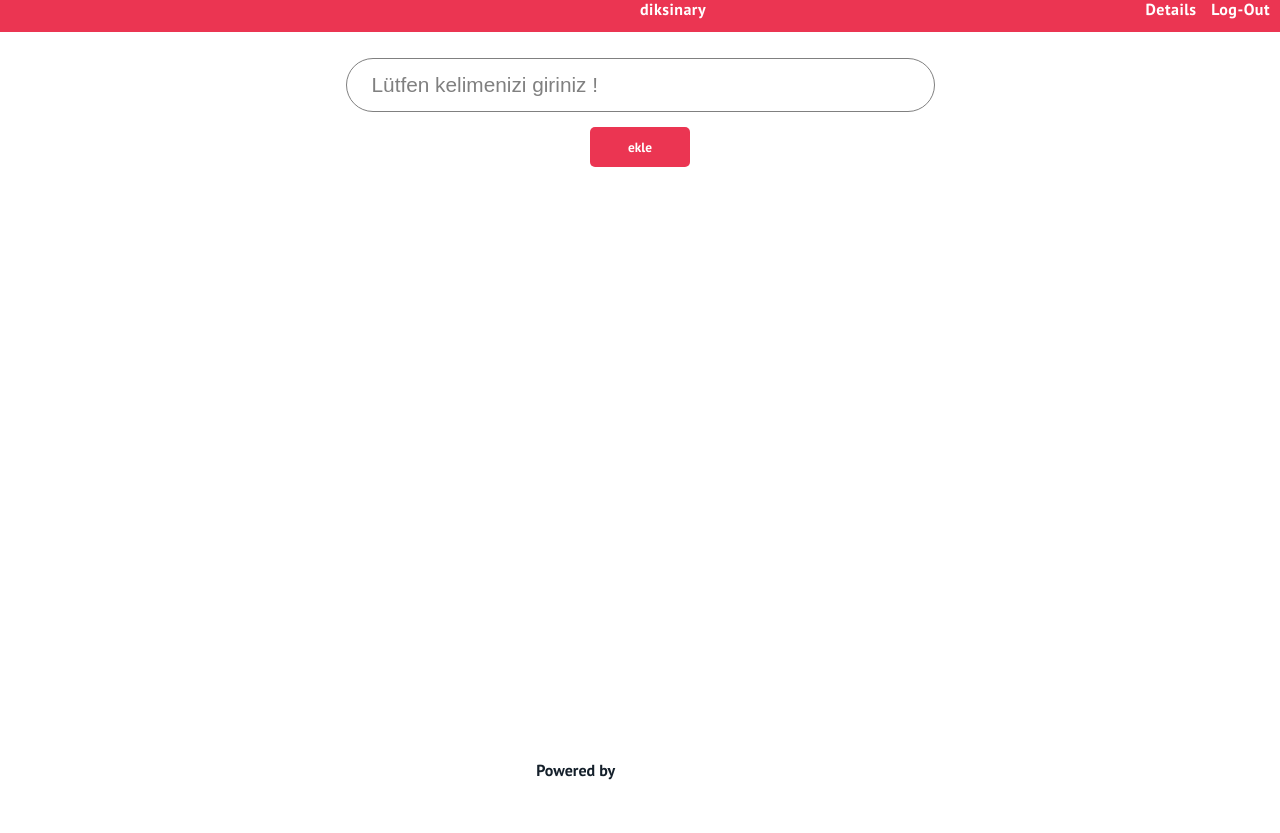
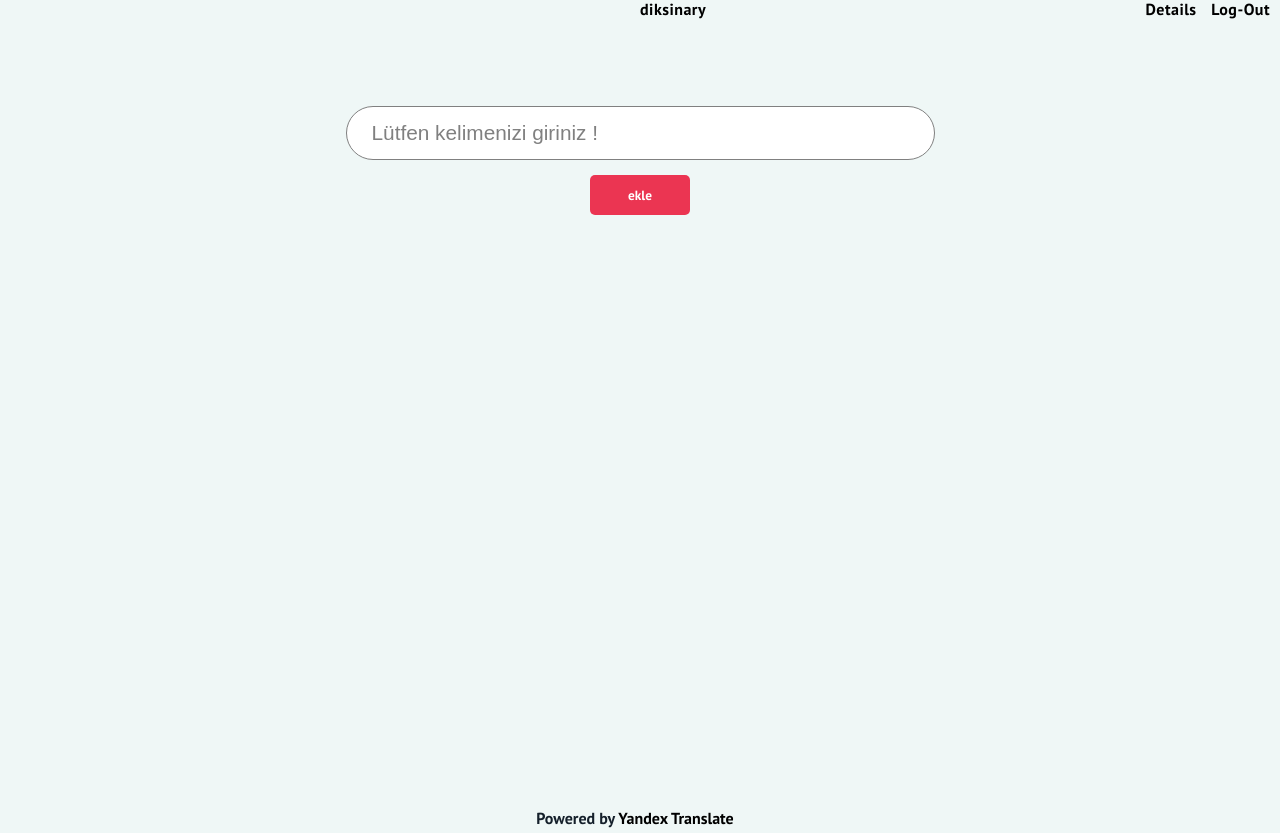
Before and after one commit to ymlihaa/diksinary.com-heroku, a PHP site: page /resources/index.html in a window 1280 px wide. Before the commit the page ends 780 px from the top, so only its background shows below. Run offline with PHP 8.4, Linux system fonts and the light colour scheme; some libraries are stand-ins or nearby versions.

Commit message:
zamanı databaseden alır hale getirildi

```diff
--- a/assets/css/login.css
+++ b/assets/css/login.css
@@ -2,11 +2,12 @@
 
 body {
   font-family: "PT Sans", sans-serif !important;
+  background-color: #eff7f6;
 }
 
 .title {
   height: 25vh;
-  background-color: rgb(235, 53, 82);
+  /* background-color: rgb(235, 53, 82); */
   font-size: calc(1px + 150 * ((100vw - 320px) / 1120));
   line-height: 1.2;
   font-weight: 900;
--- a/assets/css/style.css
+++ b/assets/css/style.css
@@ -4,20 +4,21 @@ body {
   font-weight: 400;
   font-style: normal;
   line-height: 1.8em;
-  background-color: #fff;
+  /* background-color: #fff; */
+  background-color: #eff7f6;
   padding: 0;
   margin: 0;
 }
 
 .header {
-  height: 4vh;
-  background-color: rgb(235, 53, 82);
+  height: 10vh;
+  /* background: url("../images/rene.jpg"); */
   /* font-size: calc(1px + 150 * ((50vw - 120px) / 1020)); */
   line-height: 1.2;
   font-weight: 900;
   letter-spacing: 0.03em;
   text-align: center;
-  color: white;
+  color: black;
 }
 
 .title {
@@ -30,8 +31,7 @@ body {
 .menu-bttn {
   float: right;
   cursor: pointer;
-  color: white;
-  background-color: rgb(235, 53, 82);
+  /* background-color: rgb(235, 53, 82); */
 }
 
 .wrapper {
@@ -45,7 +45,7 @@ a {
   text-align: center;
   margin-top: 1px;
   margin-right: 10px;
-  color: white;
+  color: black;
   text-decoration: none;
 }
 
@@ -112,7 +112,7 @@ button:hover {
   margin-top: 50px;
   display: flex;
   flex-direction: row-reverse;
-  flex-wrap: wrap;
+  flex-wrap: wrap-reverse;
   justify-content: center;
   align-items: center;
 }
--- a/assets/js/app/index.js
+++ b/assets/js/app/index.js
@@ -42,7 +42,7 @@ function request_API() {
 }
 // -------------------------------------------------------------------
 
-function createNewElement(flag, title = "", itemKey, uid) {
+function createNewElement(flag, title = "", itemKey, uid, time) {
   let attr;
   let section;
   let h2;
@@ -50,9 +50,6 @@ function createNewElement(flag, title = "", itemKey, uid) {
   let node;
   let p;
   let deletebttn;
-
-  let time = new Date();
-  time = time.toDateString();
 
   // CARDLARIN HTML ELEMENTİ OLARAK KURULUMU
 
@@ -174,6 +171,8 @@ function createNewElement(flag, title = "", itemKey, uid) {
 }
 
 function saveToDatabase(flag, title) {
+  let time = new Date();
+  time = time.toDateString();
   data = document.querySelector("#word-input").value;
   firebase
     .database()
@@ -184,6 +183,7 @@ function saveToDatabase(flag, title) {
     .push({
       word: flag,
       title: document.querySelector("#word-input").value.toString(),
+      time: time,
     });
 }
 
@@ -210,6 +210,7 @@ function onLoad() {
     }
 
     // alert(current_User);
+
     let dataRef = firebase
       .database()
       .ref()
@@ -225,7 +226,8 @@ function onLoad() {
           element.val().word.toString(),
           element.val().title,
           item,
-          userID
+          userID,
+          element.val().time
         );
       });
     });
@@ -233,6 +235,7 @@ function onLoad() {
 }
 
 function get_Last_Save() {
+
   let dataRef = firebase
     .database()
     .ref()
@@ -245,7 +248,13 @@ function get_Last_Save() {
       item = snapshot.key;
       userID = current_User + Math.floor(Math.random() * 100).toString();
       console.log("get:" + item);
-      createNewElement(snapshot.val().word, snapshot.val().title, item, userID);
+      createNewElement(
+        snapshot.val().word,
+        snapshot.val().title,
+        item,
+        userID,
+        snapshot.val().time
+      );
     });
 }
 
--- a/assets/js/app/login.js
+++ b/assets/js/app/login.js
@@ -22,7 +22,8 @@ document.querySelector("#btn-login").addEventListener("click", () => {
       window.location.href = "index.html";
     })
     .catch((err) => {
-      alert(err.message);
+      alert("KULLANICI ADI YADA ŞİFRE HATALI ");
+      // document.getElementById("err").innerHTML="Kullanıcı Adı yada Parola Hatalı !"
     });
 });
 
```
Also changed, not shown: resources/login.html (+10 -7 lines), assets/images/abstract.jpg (added), assets/images/gacıs.jpg (added), assets/images/rene.jpg (added), 2 other files.
